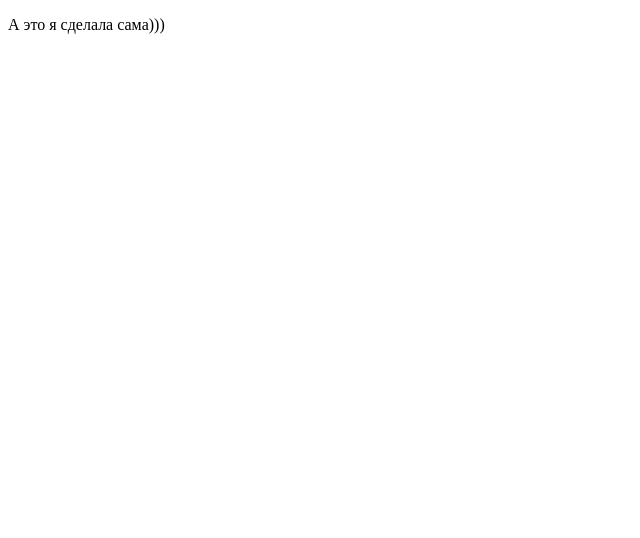
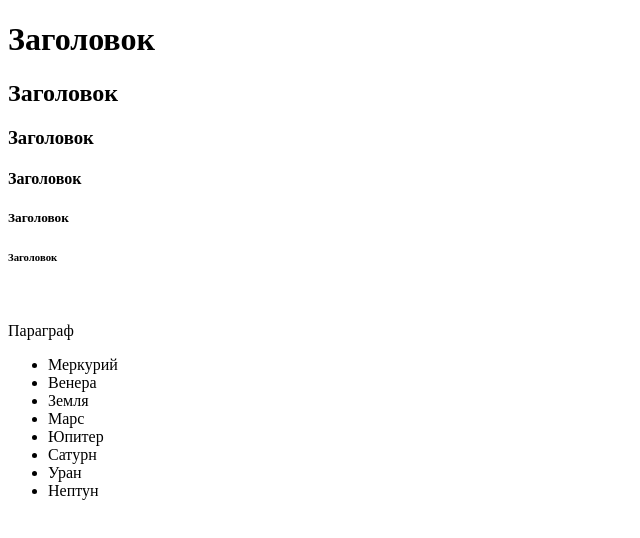
Before and after one commit to LuybovTihonova/luybovtihonova.github.io, a plain HTML site: page index.html in a window 1280 px wide. Shown: the whole page, without its empty margins (0-640 px from the left). Drawn offline with Linux system fonts and the light colour scheme.

Commit message:
Мои первые теги

```diff
--- a/index.html
+++ b/index.html
@@ -7,6 +7,23 @@
     <title>Document</title>
 </head>
 <body>
-  <p>А это я сделала сама)))</p>
+  <h1>Заголовок</h1>
+  <h2>Заголовок</h2>
+  <h3>Заголовок</h3>
+  <h4>Заголовок</h4>
+  <H5>Заголовок</H5>
+  <h6>Заголовок</h6>
+  <br>
+  <p>Параграф</p>
+  <ul>
+    <li>Меркурий</li>
+    <li>Венера</li>
+    <li>Земля</li>
+    <li>Марс</li>
+    <li>Юпитер</li>
+    <li>Сатурн</li>
+    <li>Уран</li>
+    <li>Нептун</li>
+  </ul>
 </body>
 </html>
```
Also changed, not shown: Процесс-работы.txt.
